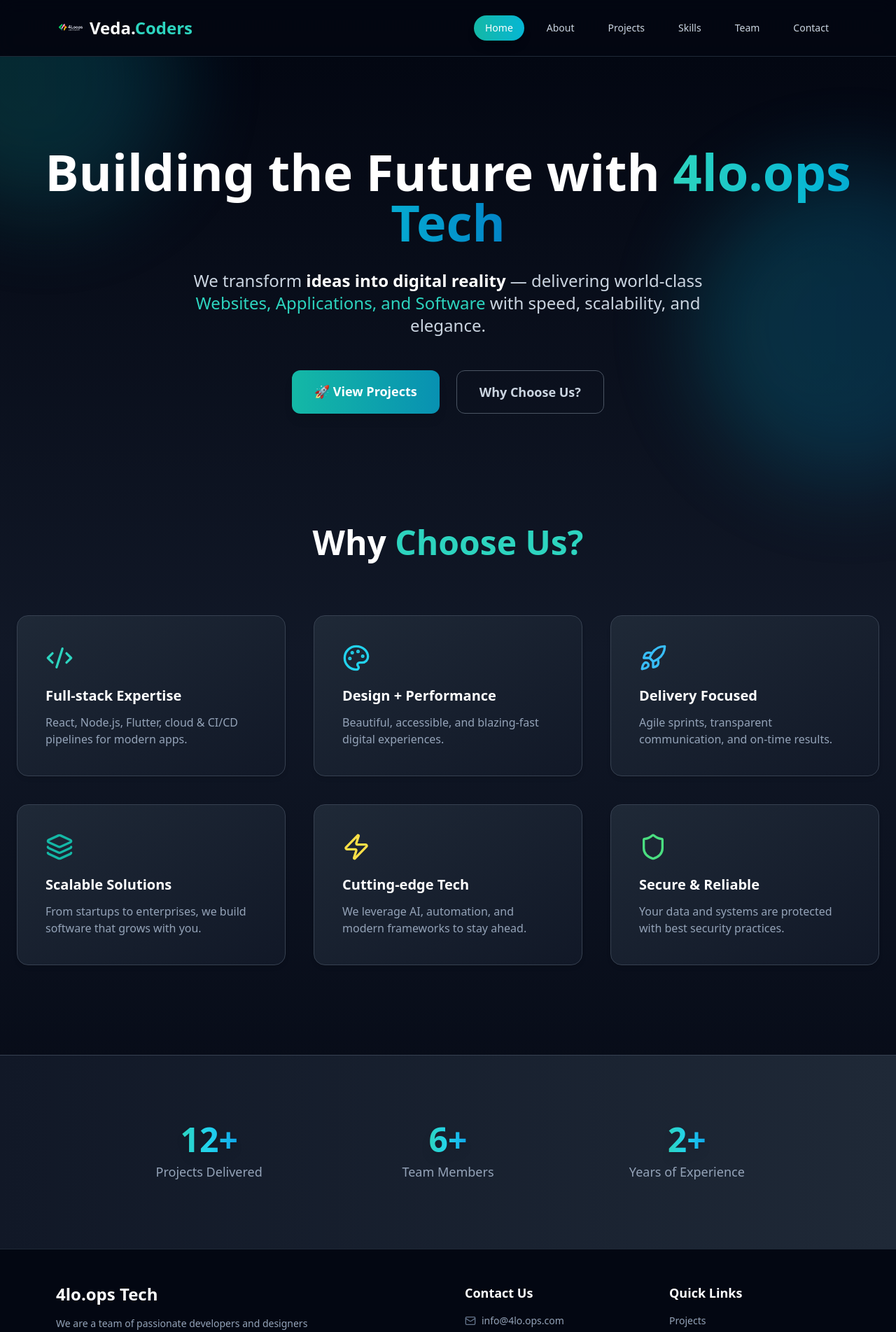
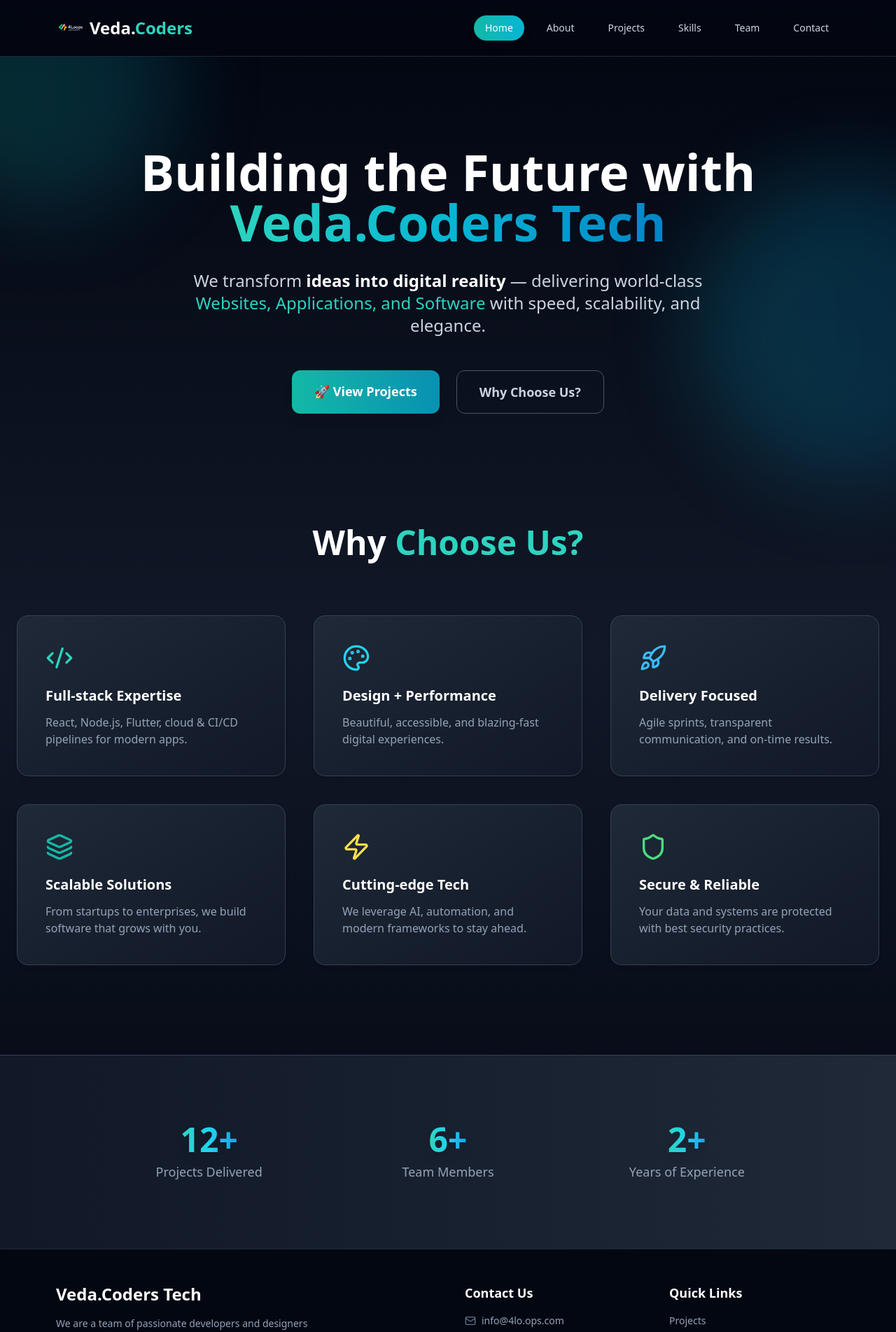
Before and after one commit to VedaCoders2026/Portfolio2026, a React (Create React App) app in the folder frontend/: page / in a window 1280 px wide. Shown: the top 1903 px of the page at 70% size. Built offline with nearby package versions, Linux system fonts and the light colour scheme.

Commit message:
company name

```diff
--- a/frontend/src/components/Footer.jsx
+++ b/frontend/src/components/Footer.jsx
@@ -8,7 +8,7 @@
         <div className="grid grid-cols-1 md:grid-cols-4 gap-12 text-slate-400">
           {/* Company Info */}
           <div className="col-span-2">
-            <h3 className="text-2xl font-bold text-white mb-4">4lo.ops Tech</h3>
+            <h3 className="text-2xl font-bold text-white mb-4">Veda.Coders Tech</h3>
             <p className="text-sm max-w-sm">
               We are a team of passionate developers and designers creating innovative solutions for a digital world.
             </p>
--- a/frontend/src/pages/About.jsx
+++ b/frontend/src/pages/About.jsx
@@ -55,7 +55,7 @@
         >
           About{" "}
           <span className="bg-gradient-to-r from-teal-400 via-cyan-400 to-sky-500 bg-clip-text text-transparent">
-            4lo.ops Tech
+            Veda.Coders Tech
           </span>
         </motion.h2>
 
--- a/frontend/src/pages/Home.jsx
+++ b/frontend/src/pages/Home.jsx
@@ -60,7 +60,7 @@
         >
           Building the Future with{" "}
           <span className="bg-clip-text text-transparent bg-gradient-to-r from-teal-400 via-cyan-500 to-sky-600">
-            4lo.ops Tech
+            Veda.Coders Tech
           </span>
         </motion.h1>
 
```
Also changed, not shown: 1 other file (tests, documents, lock files or other folders).
